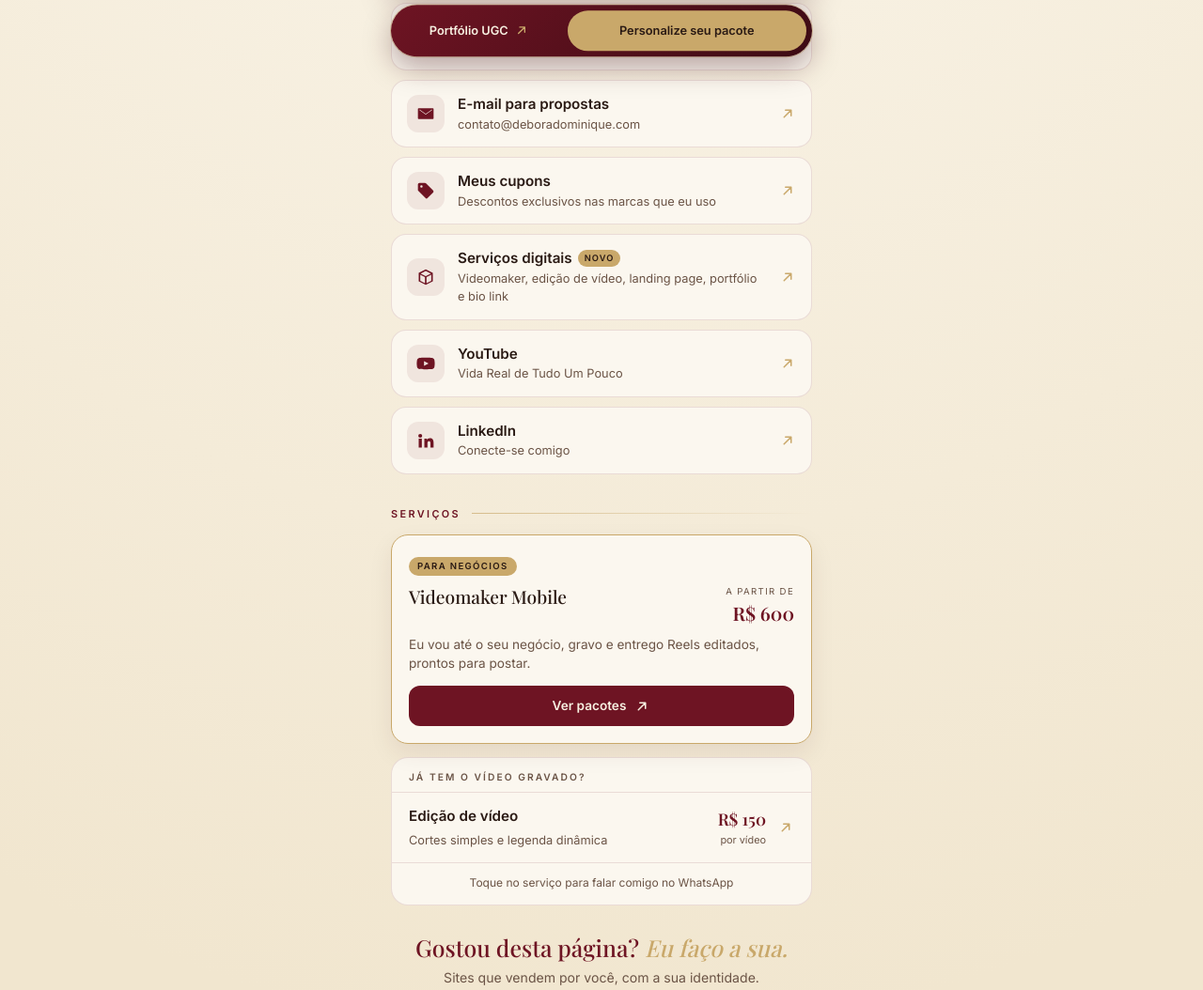
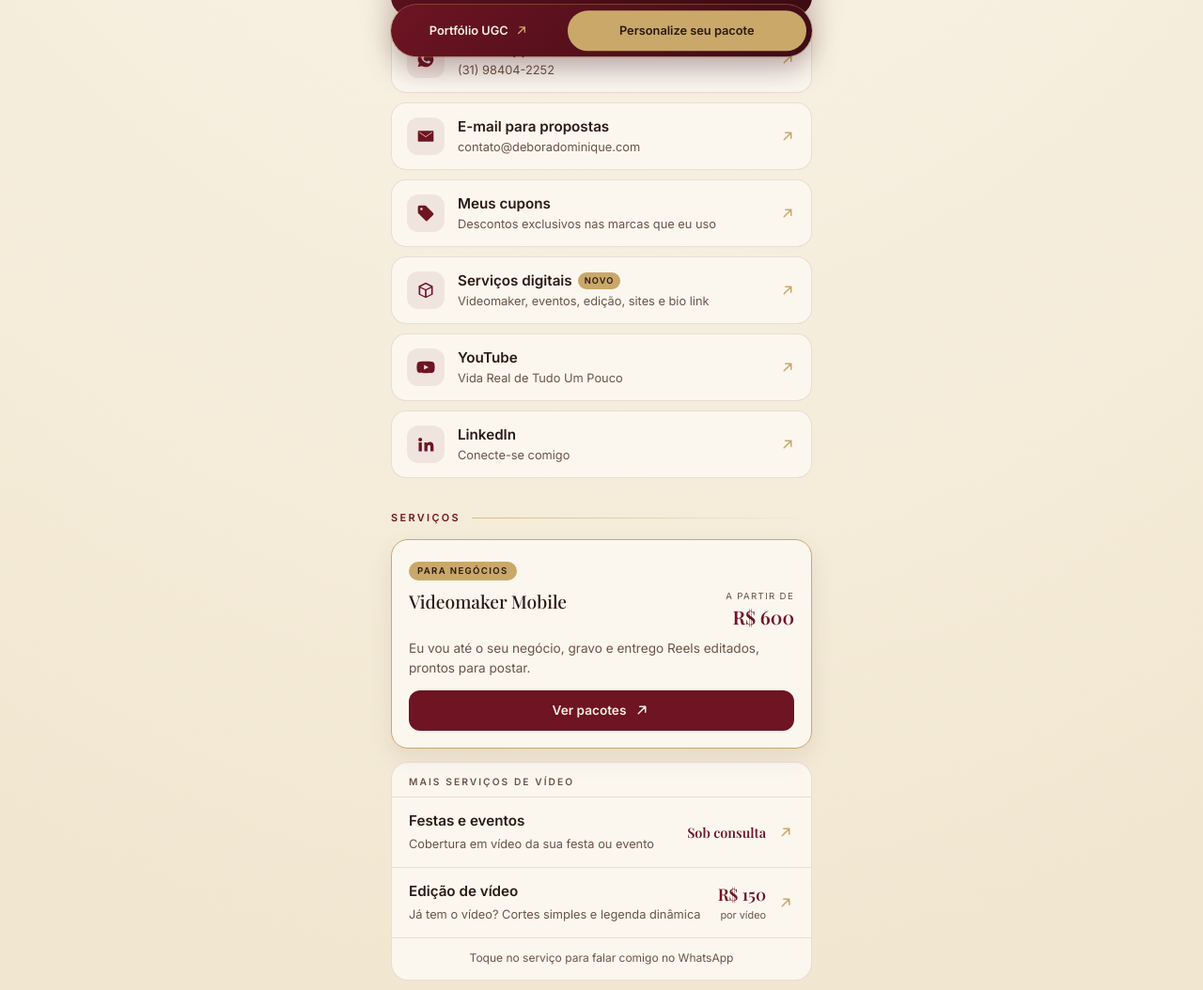
Before and after one commit to DEBORADOMINIQUE/links, a plain HTML site: page index.html in a window 1280 px wide. Shown: the part 801-1855 px from the top of the page at 94% size. Drawn offline with nearby package versions, Linux system fonts and the light colour scheme; a web font is replaced by a local one.

Commit message:
Festas e eventos nos serviços e foto maior
Co-Authored-By: Claude Opus 5.5 <noreply@anthropic.com>

```diff
--- a/index.html
+++ b/index.html
@@ -46,7 +46,7 @@
   /* TOPO */
   .topo { text-align: center; }
   .foto {
-    width: 112px; height: 112px; border-radius: 50%; object-fit: cover; display: block; margin: 0 auto 18px;
+    width: 136px; height: 136px; border-radius: 50%; object-fit: cover; display: block; margin: 0 auto 18px;
     border: 3px solid var(--papel); box-shadow: 0 0 0 1.5px var(--dourado), 0 12px 30px rgba(61, 11, 20, .18);
   }
   .nome { font-family: 'Playfair Display', serif; font-weight: 600; font-size: 2.1rem; line-height: 1.1; color: var(--vinho); }
@@ -192,6 +192,7 @@
   .linha-servico .valor s { display: block; font-size: .72rem; color: var(--texto-suave); }
   .linha-servico .valor b { font-family: 'Playfair Display', serif; font-weight: 600; font-size: 1.1rem; color: var(--vinho); }
   .linha-servico .valor small { display: block; font-size: .68rem; color: var(--texto-suave); }
+  .linha-servico .valor.texto b { font-size: .9rem; }
   .linha-servico .seta { grid-column: 3; grid-row: 1 / span 2; color: var(--dourado); width: 18px; height: 18px; }
   .nota-dominio { margin-top: 12px; padding: 0 12px; text-align: center; font-size: .75rem; color: var(--texto-suave); }
   .grupo .rodape-grupo { padding: 12px 18px 14px; border-top: 1px solid var(--borda); font-size: .75rem; color: var(--texto-suave); text-align: center; }
@@ -235,7 +236,7 @@
 <main class="pagina">
 
   <header class="topo">
-    <img class="foto" src="img/foto.jpg" alt="Débora Dominique de blusa preta e batom vermelho" width="112" height="112">
+    <img class="foto" src="img/foto.jpg" alt="Débora Dominique de blusa preta e batom vermelho" width="136" height="136">
     <h1 class="nome">Débora Dominique</h1>
     <p class="profissao">UGC Creator · Videomaker Mobile</p>
     <a class="arroba" href="https://www.instagram.com/deboradominique_/" target="_blank" rel="noopener" data-goatcounter-click="arroba">@deboradominique_</a>
@@ -312,7 +313,7 @@ const BIO = {
     { icone: 'whatsapp', titulo: 'WhatsApp', texto: '(31) 98404-2252', link: `https://wa.me/${WHATSAPP}?text=${encodeURIComponent('Olá, Débora! Vi seu link na bio e quero conversar sobre UGC para a minha marca.')}`, clique: 'whatsapp' },
     { icone: 'email', titulo: 'E-mail para propostas', texto: EMAIL, link: `mailto:${EMAIL}?subject=${encodeURIComponent('Proposta de parceria UGC')}`, clique: 'email' },
     { icone: 'cupom', titulo: 'Meus cupons', texto: 'Descontos exclusivos nas marcas que eu uso', link: '#blocoCupons', clique: 'meus-cupons' },
-    { icone: 'pacotes', titulo: 'Serviços digitais', selo: 'NOVO', texto: 'Videomaker, edição de vídeo, landing page, portfólio e bio link', link: '#blocoServicos', clique: 'servicos' },
+    { icone: 'pacotes', titulo: 'Serviços digitais', selo: 'NOVO', texto: 'Videomaker, eventos, edição, sites e bio link', link: '#blocoServicos', clique: 'servicos' },
     { icone: 'youtube', titulo: 'YouTube', texto: 'Vida Real de Tudo Um Pouco', link: 'https://www.youtube.com/@deboradominiques', clique: 'youtube' }, // EDITE AQUI: link do canal
     { icone: 'linkedin', titulo: 'LinkedIn', texto: 'Conecte-se comigo', link: 'https://www.linkedin.com/in/d%C3%A9bora-dominique-29b6443a8/', clique: 'linkedin' }
   ],
@@ -329,8 +330,9 @@ const BIO = {
   // EDITE AQUI: serviços (destaque: true = cartão grande | etiqueta, precoAntigo e precoRotulo são opcionais | pagina: abre uma página de pacotes em vez do WhatsApp)
   servicos: [
     { nome: 'Videomaker Mobile', etiqueta: 'Para negócios', destaque: true, precoRotulo: 'A partir de', preco: 'R$ 600', texto: 'Eu vou até o seu negócio, gravo e entrego Reels editados, prontos para postar.', pagina: 'videomaker/' },
-    // grupo: 'video' = aparece no cartão "Já tem o vídeo gravado?", logo abaixo do Videomaker | unidade: texto pequeno ao lado do preço
-    { nome: 'Edição de vídeo', grupo: 'video', preco: 'R$ 150', unidade: 'por vídeo', texto: 'Cortes simples e legenda dinâmica', mensagem: 'Olá, Débora! Vi sua bio link e quero orçamento de edição de vídeo.' },
+    // grupo: 'video' = aparece no cartão "Mais serviços de vídeo", logo abaixo do Videomaker | unidade: texto pequeno ao lado do preço
+    { nome: 'Festas e eventos', grupo: 'video', preco: 'Sob consulta', texto: 'Cobertura em vídeo da sua festa ou evento', mensagem: 'Olá, Débora! Vi sua bio link e quero orçamento de vídeo para festa ou evento.' },
+    { nome: 'Edição de vídeo', grupo: 'video', preco: 'R$ 150', unidade: 'por vídeo', texto: 'Já tem o vídeo? Cortes simples e legenda dinâmica', mensagem: 'Olá, Débora! Vi sua bio link e quero orçamento de edição de vídeo.' },
     { nome: 'Landing page de vendas', etiqueta: 'Para marcas', destaque: true, preco: 'R$ 1.200', texto: 'Uma página feita para transformar visita em cliente. Já desenvolvi para marca do setor de pagamentos.', mensagem: 'Olá, Débora! Vi sua bio link e quero uma landing page de vendas.' },
     { nome: 'Portfólio + bio link', etiqueta: 'Combo', precoAntigo: 'R$ 1.180', preco: 'R$ 990', texto: 'Tudo pronto para fechar com marcas', mensagem: 'Olá, Débora! Vi sua bio link e quero o combo portfólio + bio link.' },
     { nome: 'Portfólio profissional', preco: 'R$ 890', texto: 'Site de uma página, do seu jeito', mensagem: 'Olá, Débora! Vi sua bio link e quero um portfólio profissional.' },
@@ -397,7 +399,7 @@ const grupoServicos = (titulo, lista) => !lista.length ? '' : `
     ${lista.map((s) => `
     <a class="linha-servico" href="${linkServico(s)}" target="_blank" rel="noopener" data-goatcounter-click="servico-${s.nome}">
       <strong>${s.nome}${s.etiqueta ? `<span class="etiqueta-mini">${s.etiqueta}</span>` : ''}</strong>
-      <span class="valor">${s.precoAntigo ? `<s>${s.precoAntigo}</s>` : ''}<b>${s.preco}</b>${s.unidade ? `<small>${s.unidade}</small>` : ''}</span>
+      <span class="valor${s.preco.startsWith("R$") ? "" : " texto"}">${s.precoAntigo ? `<s>${s.precoAntigo}</s>` : ''}<b>${s.preco}</b>${s.unidade ? `<small>${s.unidade}</small>` : ''}</span>
       ${ICONES.seta}
       <span class="descricao">${s.texto}</span>
     </a>`).join('')}
@@ -419,7 +421,7 @@ const cartaoServico = (s) => `
 
 // Serviços com página própria (videomaker) vêm antes da chamada "Gostou desta página?"; os sites vêm depois
 $('servicosTopo').innerHTML = BIO.servicos.filter((s) => s.destaque && s.pagina).map(cartaoServico).join('')
-  + grupoServicos('Já tem o vídeo gravado?', servicosVideo);
+  + grupoServicos('Mais serviços de vídeo', servicosVideo);
 $('listaServicos').innerHTML = BIO.servicos.filter((s) => s.destaque && !s.pagina).map(cartaoServico).join('')
   + grupoServicos('Para criadoras de conteúdo', servicosMenores);
 
```
Also changed, not shown: videomaker/index.html (+2 -2 lines), 1 other file.
